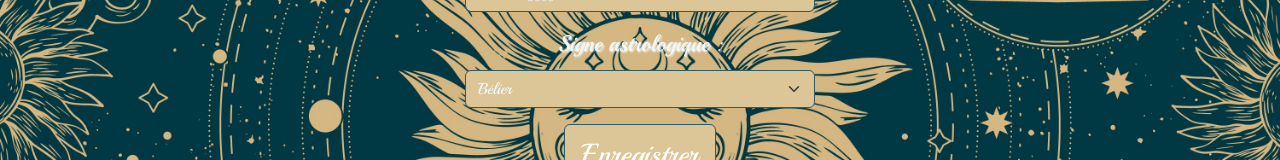
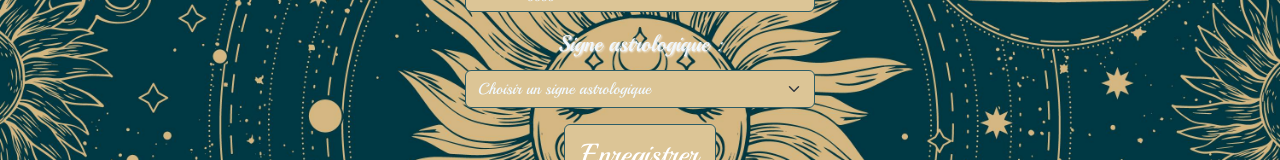
Before and after one commit to zb2oby/green-conf, a React (Create React App) app in the folder frontend/: page / in a window 1280 px wide. Shown: the part 275-435 px from the top of the page. Built offline with nearby package versions, Linux system fonts and the light colour scheme.

Commit message:
little validation

```diff
--- a/frontend/src/component/TirageForm.js
+++ b/frontend/src/component/TirageForm.js
@@ -11,6 +11,7 @@ export const TirageForm = ({joueur, handleInitTirage, handleInitJoueur}) => {
 
     const submitInit = (e) => {
         e.preventDefault();
+        if (allValid()) {
             initTirage(Joueur.from(joueurData)).then(res => {
                 const tirage = Tirage.from(res);
                 const joueur = res.joueur;
@@ -18,6 +19,13 @@ export const TirageForm = ({joueur, handleInitTirage, handleInitJoueur}) => {
                 handleInitTirage(tirage);
                 handleInitJoueur(joueur);
             })
+        }
+    }
+
+    const allValid = () => {
+        return (joueurData && joueurData?.prenom && joueurData?.prenom.length >= 2)
+            && (joueurData?.dateNaissance?.match("(?:19|20)[0-9]{2}-(?:(?:0[1-9]|1[0-2])-(?:0[1-9]|1[0-9]|2[0-9])|(?:(?!02)(?:0[1-9]|1[0-2])-(?:30))|(?:(?:0[13578]|1[02])-31))"))
+            && (joueurData?.signeAstro !== undefined && joueurData?.signeAstro !== "null");
     }
 
     useEffect(() => {
@@ -41,28 +49,42 @@ export const TirageForm = ({joueur, handleInitTirage, handleInitJoueur}) => {
         "Verseau",
         "Poisson",
     ]
-
+    console.log(joueurData)
     return (
         <div className={"init-form"}>
                 <Form onSubmit={submitInit}>
                     <Form.Group className="mb-3 inp-grp" controlId="prenom">
                         <Form.Label>Prénom :</Form.Label>
-                        <Form.Control defaultValue={joueurData?.prenom}
+                        <Form.Control
+                            defaultValue={joueurData?.prenom}
                             onChange={v => setJoueurData({...joueurData, prenom: v.target.value})}
-                                      type={"text"}/>
+                            type={"text"}
+                            isInvalid={joueurData?.prenom && joueurData?.prenom.length < 2}
+                            isValid={joueurData?.prenom && (joueurData?.prenom.length >= 2)}
+                        />
                     </Form.Group>
 
                     <Form.Group className="mb-3 inp-grp" controlId="dateNaissance">
                         <Form.Label>Date de naissance :</Form.Label>
-                        <Form.Control defaultValue={joueurData?.dateNaissance}
+                        <Form.Control
+                            defaultValue={joueurData?.dateNaissance}
                             onChange={v => setJoueurData({...joueurData, dateNaissance: v.target.value})}
-                                      type="date"/>
+                            type="date"
+                            isValid={joueurData?.dateNaissance?.match("(?:19|20)[0-9]{2}-(?:(?:0[1-9]|1[0-2])-(?:0[1-9]|1[0-9]|2[0-9])|(?:(?!02)(?:0[1-9]|1[0-2])-(?:30))|(?:(?:0[13578]|1[02])-31))")}
+                            isInvalid={joueurData?.dateNaissance && !joueurData?.dateNaissance?.match("(?:19|20)[0-9]{2}-(?:(?:0[1-9]|1[0-2])-(?:0[1-9]|1[0-9]|2[0-9])|(?:(?!02)(?:0[1-9]|1[0-2])-(?:30))|(?:(?:0[13578]|1[02])-31))")}
+                        />
                     </Form.Group>
 
                     <Form.Group className="mb-3 inp-grp" controlId="signeAstro">
                         <Form.Label>Signe astrologique :</Form.Label>
-                        <Form.Select value={joueurData?.signeAstro} onChange={v => setJoueurData({...joueurData, signeAstro: v.target.value})}
-                                     type="select">
+                        <Form.Select
+                            value={joueurData?.signeAstro}
+                            onChange={v => setJoueurData({...joueurData, signeAstro: v.target.value})}
+                            type="select"
+                            isValid={joueurData?.signeAstro !== undefined && joueurData?.signeAstro !== "null"}
+                            isInvalid={joueurData?.signeAstro === "null"}
+                        >
+                            <option value={"null"}>Choisir un signe astrologique</option>
                             {dataAstro.map(astro => <option key={astro} value={astro}>{astro}</option>)}
                         </Form.Select>
                     </Form.Group>
```
Lines whose indentation alone changed are shown as unchanged.
